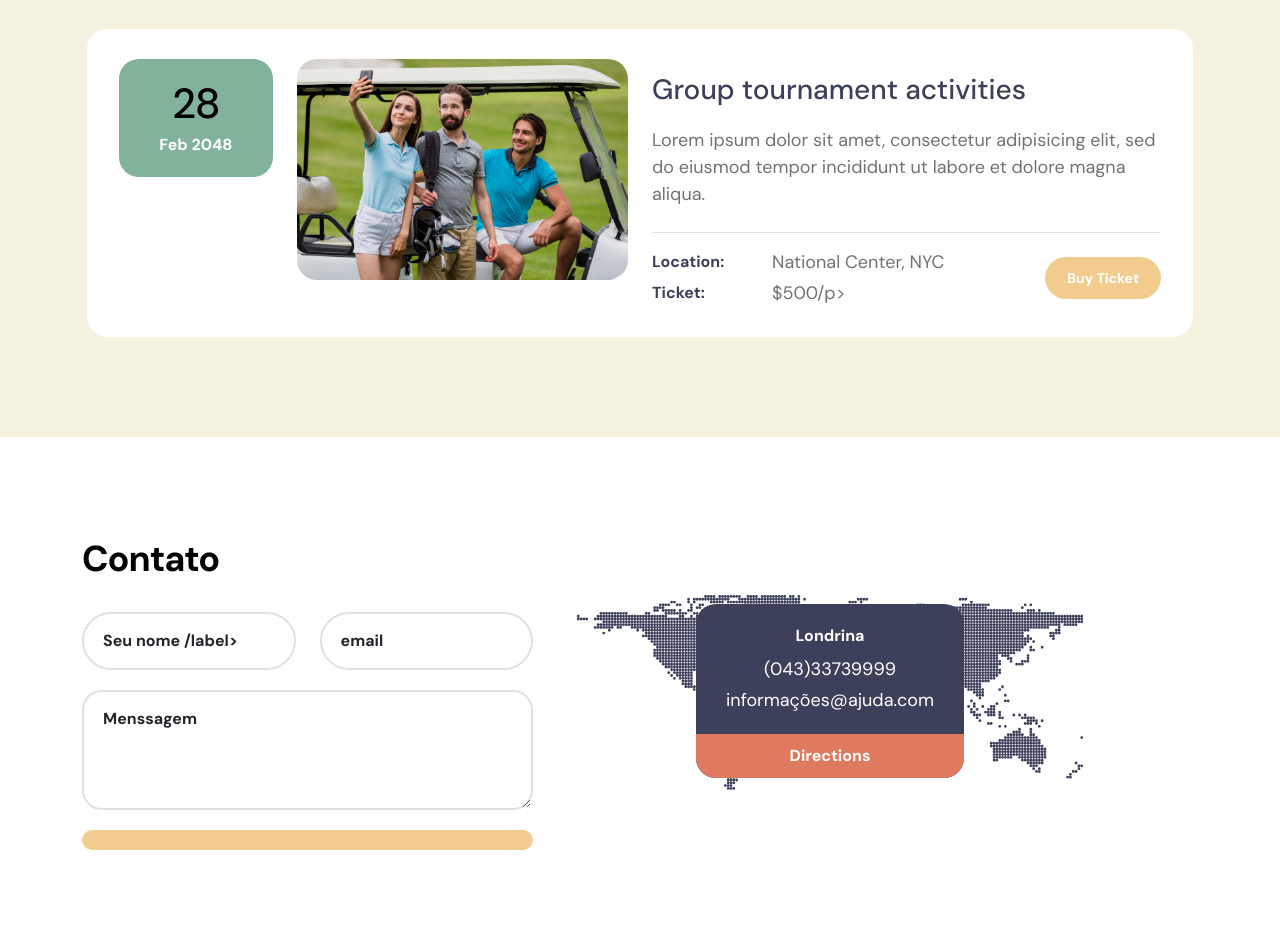
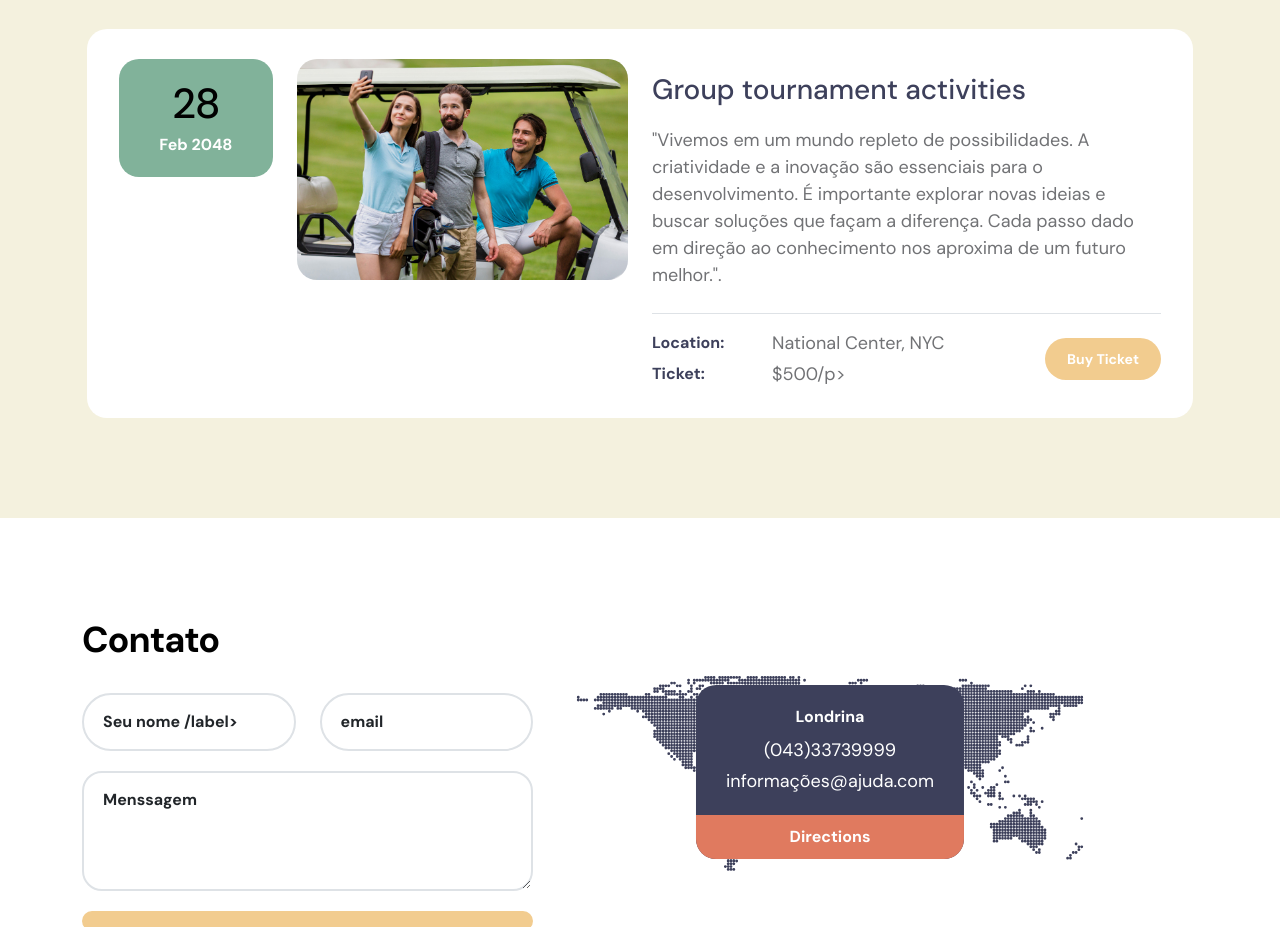
Before and after one commit to karolzinha2008/Karol, a plain HTML site: page index.html in a window 1280 px wide. Shown: the part 3540-4467 px from the top of the page. Drawn offline with Linux system fonts and the light colour scheme.

Commit message:
"Vivemos em um mundo repleto de possibilidades. A criatividade e a inovação são essenciais para o desenvolvimento. É importante explorar novas ideias e buscar soluções que façam a diferença. Cada passo dado em direção ao conhecimento nos aproxima de um futuro melhor."

```diff
--- a/index.html
+++ b/index.html
@@ -527,7 +527,7 @@ https://templatemo.com/tm-587-tiya-golf-club
                                 <div class="custom-block-info mt-2 mt-lg-0">
                                     <a href="event-detail.html" class="events-title mb-3">Group tournament activities</a>
 
-                                    <p class="mb-0">Lorem ipsum dolor sit amet, consectetur adipisicing elit, sed do eiusmod tempor incididunt ut labore et dolore magna aliqua.</p>
+                                    <p class="mb-0">"Vivemos em um mundo repleto de possibilidades. A criatividade e a inovação são essenciais para o desenvolvimento. É importante explorar novas ideias e buscar soluções que façam a diferença. Cada passo dado em direção ao conhecimento nos aproxima de um futuro melhor.".</p>
 
                                     <div class="d-flex flex-wrap border-top mt-4 pt-3">
 
```
